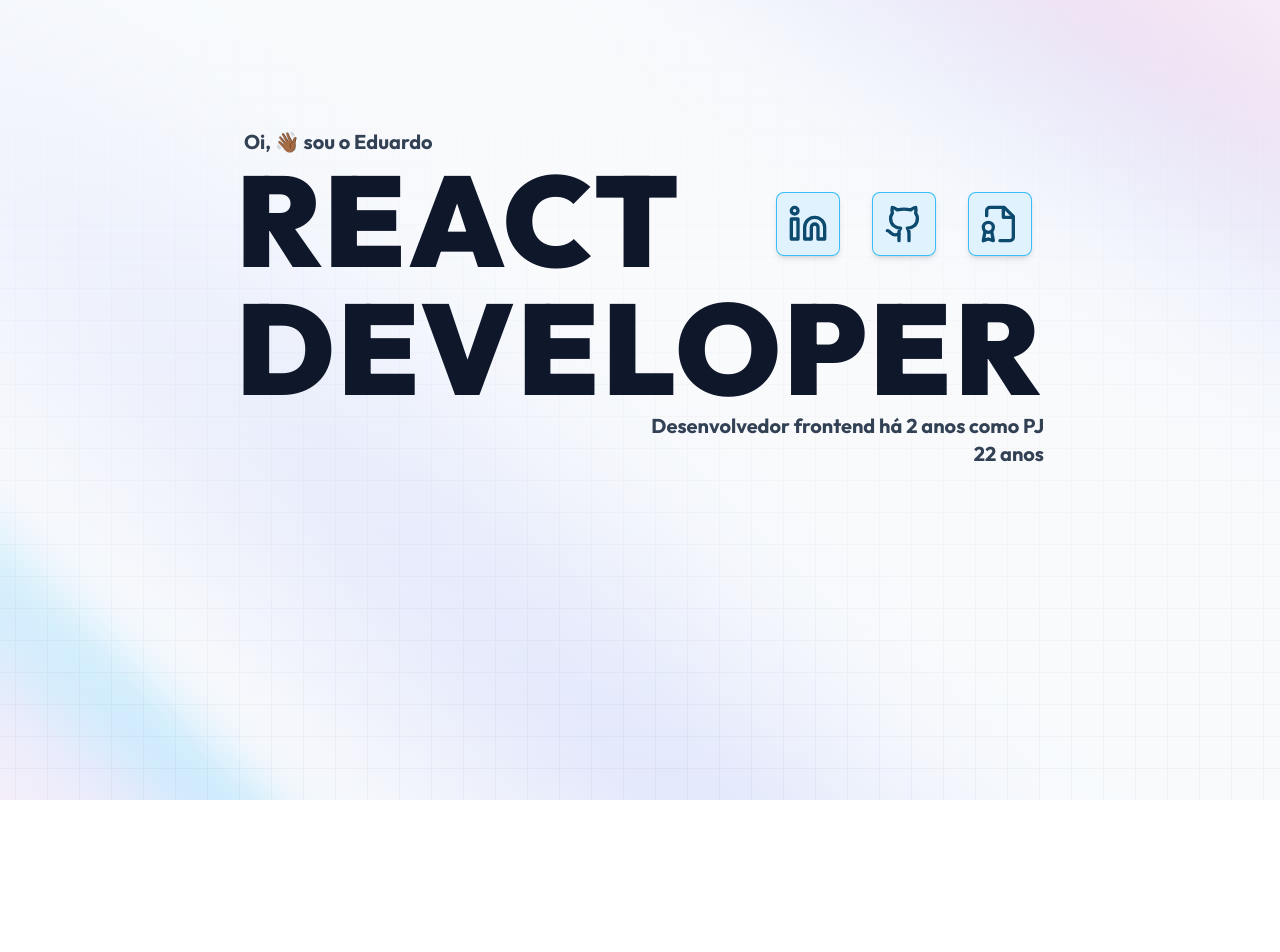
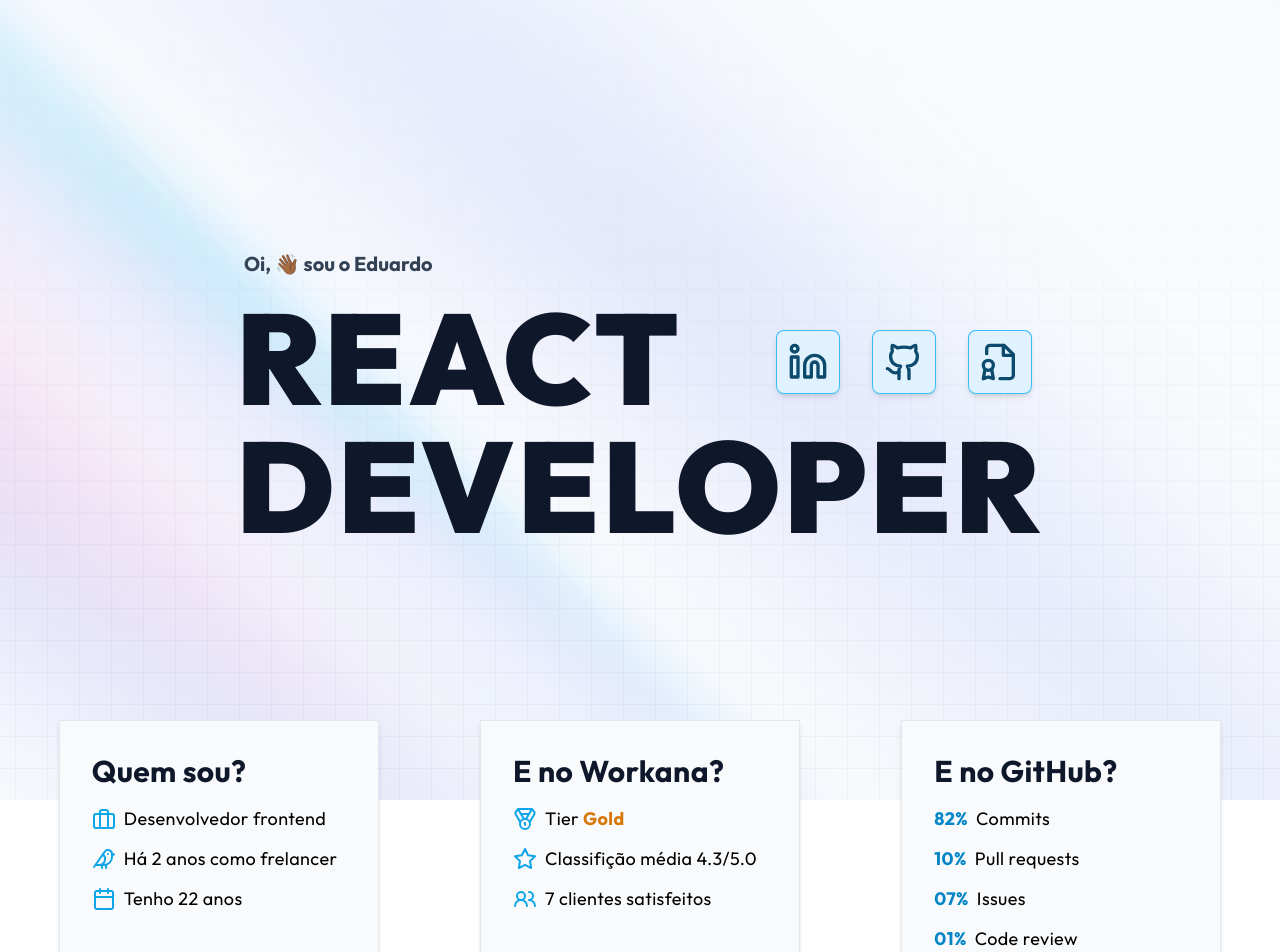
Before and after one commit to Edu-Arcanjo/portfolio, a Next.js app: page / in a window 1280 px wide. Shown: the top 952 px of the page. Before the commit the page ends 800 px from the top, so only its background shows below. Built offline with nearby package versions, Linux system fonts and the light colour scheme; what tailwindcss-radix would draw is missing.

Commit message:
feat(hero): append features grid on hero bottom
Add 3 cards with a list of features to the bottom of hero. Between the hero and the next section

```diff
--- /dev/null
+++ b/src/app/components/Features.tsx
@@ -0,0 +1,94 @@
+import {
+  BirdIcon,
+  BriefcaseIcon,
+  CalendarIcon,
+  CheckCircleIcon,
+  MedalIcon,
+  StarIcon,
+  Users2Icon,
+} from "lucide-react";
+import React from "react";
+
+function getAge(dateString: string) {
+  let today = new Date();
+  let birthDate = new Date(dateString);
+  let age = today.getFullYear() - birthDate.getFullYear();
+  let m = today.getMonth() - birthDate.getMonth();
+
+  if (m < 0 || (m === 0 && today.getDate() < birthDate.getDate() + 1)) age--;
+
+  return age;
+}
+
+export default function Features() {
+  const age = getAge("2001-02-27");
+  const jobAge = getAge("2021-05-01");
+
+  return (
+    <div className="px-2">
+      <div className="container mx-auto flex gap-12">
+        <div className="-mt-20 grid w-full grid-cols-1 justify-center gap-y-8 md:grid-cols-2 lg:grid-cols-3">
+          <div className="mx-auto w-full max-w-xs border border-slate-200 bg-slate-50 p-8 shadow-md">
+            <h2 className="mb-4 text-3xl font-bold text-slate-900">
+              Quem sou?
+            </h2>
+            <ul className="flex flex-col gap-3 text-lg">
+              <li className="flex items-center">
+                <BriefcaseIcon className="mr-2 text-sky-500" /> Desenvolvedor
+                frontend
+              </li>
+              <li className="flex items-center">
+                <BirdIcon className="mr-2 text-sky-500" /> Há {jobAge} anos como
+                frelancer
+              </li>
+              <li className="flex items-center">
+                <CalendarIcon className="mr-2 text-sky-500" /> Tenho {age} anos
+              </li>
+            </ul>
+          </div>
+          <div className="mx-auto w-full max-w-xs border border-slate-200 bg-slate-50 p-8 shadow-md">
+            <h2 className="mb-4 text-3xl font-bold text-slate-900">
+              E no Workana?
+            </h2>
+            <ul className="flex flex-col gap-3 text-lg">
+              <li className="flex items-center">
+                <MedalIcon className="mr-2 text-sky-500" />
+                Tier <strong className="ml-1 text-amber-600">Gold</strong>
+              </li>
+              <li className="flex items-center">
+                <StarIcon className="mr-2 text-sky-500" />
+                Classifição média 4.3/5.0
+              </li>
+              <li className="flex items-center">
+                <Users2Icon className="mr-2 text-sky-500" />7 clientes
+                satisfeitos
+              </li>
+            </ul>
+          </div>
+          <div className="mx-auto w-full max-w-xs border border-slate-200 bg-slate-50 p-8 shadow-md md:hidden lg:block">
+            <h2 className="mb-4 text-3xl font-bold text-slate-900">
+              E no GitHub?
+            </h2>
+            <ul className="flex flex-col gap-3 text-lg">
+              <li className="flex items-center">
+                <b className="mr-2 text-sky-600">82%</b> Commits
+              </li>
+              <li className="flex items-center">
+                <b className="mr-2 text-sky-600">10%</b> Pull requests
+              </li>
+              <li className="flex items-center">
+                <b className="mr-2 text-sky-600">07%</b> Issues
+              </li>
+              <li className="flex items-center">
+                <b className="mr-2 text-sky-600">01%</b> Code review
+              </li>
+            </ul>
+          </div>
+        </div>
+      </div>
+      <div className="mt-4 text-center text-sm text-slate-600">
+        *Dados do Workana e GitHub de Julho de 2022
+      </div>
+    </div>
+  );
+}
--- /dev/null
+++ b/src/app/components/Header.tsx
@@ -0,0 +1,91 @@
+import React from "react";
+import background from "@/assets/background.jpg";
+import tile from "@/assets/tile.svg";
+import { FileBadgeIcon, GithubIcon, LinkedinIcon } from "lucide-react";
+import {
+  Tooltip,
+  TooltipContent,
+  TooltipProvider,
+  TooltipTrigger,
+} from "@/components/Tooltip";
+
+const links = [
+  {
+    icon: LinkedinIcon,
+    href: "https://www.linkedin.com/in/eduardo-santos-86b07020b/",
+    hover: "Linkedin",
+    target: "blank",
+  },
+  {
+    icon: GithubIcon,
+    href: "https://github.com/Edu-Arcanjo",
+    hover: "GitHub",
+    target: "blank",
+  },
+  {
+    icon: FileBadgeIcon,
+    href: "#",
+    hover: "Currículo",
+  },
+];
+
+export default function Header() {
+  return (
+    <header
+      id="hero"
+      className="relative -z-10 flex h-screen scroll-mt-16 flex-col items-center justify-center px-4 md:px-8"
+    >
+      {/* background */}
+      <div
+        className="absolute inset-0 bg-slate-50 bg-bottom bg-no-repeat"
+        style={{ backgroundImage: `url(${background.src})` }}
+      >
+        <div
+          className="absolute inset-0 bg-center"
+          style={{
+            backgroundImage: `url(${tile.src})`,
+            WebkitMaskImage: "linear-gradient(transparent, black)",
+          }}
+        />
+      </div>
+
+      {/* content */}
+      <div className="container relative">
+        <div className="mx-auto flex max-w-5xl flex-col justify-center">
+          <div className="relative mx-auto">
+            <p className="mb-4 text-center font-bold text-slate-700 md:ml-2 md:text-left md:text-xl">
+              Oi, 👋🏾 sou o Eduardo
+            </p>
+            <h1 className="relative text-center text-5xl font-black uppercase tracking-wide text-slate-900 sm:text-5xl md:text-left md:text-8xl lg:max-w-none lg:text-9xl">
+              React
+              <br />
+              Developer
+            </h1>
+            <div className="mt-6 flex justify-center md:absolute md:right-2 md:top-12 lg:right-3 lg:top-14">
+              <ul className="flex space-x-12 md:space-x-8">
+                {links.map(({ icon: Icon, href, target, hover }) => (
+                  <li>
+                    <TooltipProvider delayDuration={0}>
+                      <Tooltip>
+                        <TooltipTrigger>
+                          <a
+                            href={href}
+                            className="flex h-10 w-10 items-center justify-center rounded-lg bg-sky-100 text-sky-900 shadow-md ring-1 ring-inset ring-sky-400 transition-all duration-300 hover:bg-sky-200 hover:text-sky-950 hover:ring md:h-12 md:w-12 lg:h-16 lg:w-16"
+                            target={target}
+                          >
+                            <Icon className="md:h-8 md:w-8 lg:h-10 lg:w-10" />
+                          </a>
+                        </TooltipTrigger>
+                        <TooltipContent>{hover}</TooltipContent>
+                      </Tooltip>
+                    </TooltipProvider>
+                  </li>
+                ))}
+              </ul>
+            </div>
+          </div>
+        </div>
+      </div>
+    </header>
+  );
+}
--- a/src/app/page.tsx
+++ b/src/app/page.tsx
@@ -1,110 +1,13 @@
-import background from "@/assets/background.jpg";
-import tile from "@/assets/tile.svg";
-import { FileBadge, GithubIcon, LinkedinIcon } from "lucide-react";
-import {
-  Tooltip,
-  TooltipContent,
-  TooltipProvider,
-  TooltipTrigger,
-} from "@/components/Tooltip";
-
-const links = [
-  {
-    icon: LinkedinIcon,
-    href: "https://www.linkedin.com/in/eduardo-santos-86b07020b/",
-    hover: "Linkedin",
-    target: "blank",
-  },
-  {
-    icon: GithubIcon,
-    href: "https://github.com/Edu-Arcanjo",
-    hover: "GitHub",
-    target: "blank",
-  },
-  {
-    icon: FileBadge,
-    href: "#",
-    hover: "Currículo",
-  },
-];
-
-function getAge(dateString: string) {
-  let today = new Date();
-  let birthDate = new Date(dateString);
-  let age = today.getFullYear() - birthDate.getFullYear();
-  let m = today.getMonth() - birthDate.getMonth();
-
-  if (m < 0 || (m === 0 && today.getDate() < birthDate.getDate() + 1)) age--;
-
-  return age;
-}
+import Header from "./components/Header";
+import Features from "./components/Features";
 
 export default function Home() {
-  const age = getAge("2001-02-27");
-  const jobAge = getAge("2021-05-01");
-
   return (
     <>
-      <header id="hero" className="relative h-screen">
-        {/* background */}
-        <div
-          className="absolute inset-0 bg-slate-50 bg-center bg-no-repeat"
-          style={{ backgroundImage: `url(${background.src})` }}
-        >
-          <div
-            className="absolute inset-0 bg-center"
-            style={{
-              backgroundImage: `url(${tile.src})`,
-              WebkitMaskImage: "linear-gradient(transparent, black)",
-            }}
-          />
-        </div>
-
-        {/* content */}
-        <div className="relative mx-auto flex max-w-5xl flex-col justify-center pt-20 sm:pt-24 lg:pt-32">
-          <div className="relative mx-auto">
-            <p className="ml-2 text-xl font-bold text-slate-700">
-              Oi, 👋🏾 sou o Eduardo
-            </p>
-            <h1 className="relative text-4xl font-black uppercase tracking-wide text-slate-900 sm:text-5xl lg:text-9xl">
-              <span>
-                React
-                <br />
-                Developer
-              </span>
-            </h1>
-            <div className="flex justify-end">
-              <p className="max-w-md text-end text-xl font-bold text-slate-700">
-                Desenvolvedor frontend há {jobAge} anos como PJ
-                <br />
-                {age} anos
-              </p>
-            </div>
-            <div className="absolute right-3 top-16">
-              <ul className="flex space-x-8">
-                {links.map(({ icon: Icon, href, target, hover }) => (
-                  <li>
-                    <TooltipProvider delayDuration={0}>
-                      <Tooltip>
-                        <TooltipTrigger>
-                          <a
-                            href={href}
-                            className="flex h-16 w-16 items-center justify-center rounded-lg bg-sky-100 text-sky-900 shadow-md ring-1 ring-inset ring-sky-400 transition-all duration-300 hover:bg-sky-200 hover:text-sky-950 hover:ring"
-                            target={target}
-                          >
-                            <Icon className="h-10 w-10" />
-                          </a>
-                        </TooltipTrigger>
-                        <TooltipContent>{hover}</TooltipContent>
-                      </Tooltip>
-                    </TooltipProvider>
-                  </li>
-                ))}
-              </ul>
-            </div>
-          </div>
-        </div>
-      </header>
+      <Header />
+      <main className="pb-24 tracking-wide">
+        <Features />
+      </main>
     </>
   );
 }
```
